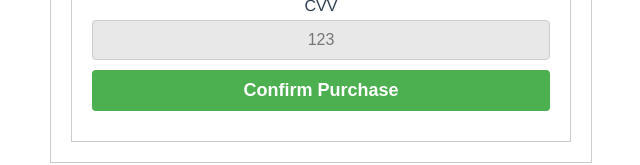
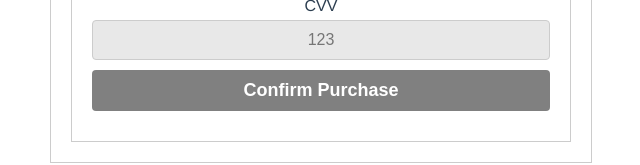
Before and after one commit to Shershulia/FullstackMarketplace, a Vue app in the folder frontend/: page /checkout in a window 1280 px wide. Shown: the part 444-609 px from the top of the page, without its empty margins (319-959 px from the left). Built offline with nearby package versions, Linux system fonts and the light colour scheme; what @fawmi/vue-google-maps would draw is missing.

Commit message:
Updated checkout validation

```diff
--- a/frontend/src/views/CheckoutView.vue
+++ b/frontend/src/views/CheckoutView.vue
@@ -5,18 +5,18 @@
     <br /> <br />
     <form class="checkout-form">
       <label for="card-number">Card Number</label>
-      <input type="text" id="card-number" placeholder="1234 5678 9012 3456" required>
+      <input type="text" id="card-number" placeholder="1234 5678 9012 3456" v-model="cardNumber" required>
 
       <label for="cardholder-name">Cardholder's Name</label>
-      <input type="text" id="cardholder-name" placeholder="John Doe" required>
+      <input type="text" id="cardholder-name" placeholder="John Doe" v-model="cardholderName" required>
 
       <label>Expiration Date</label>
       <Datepicker id="expiration-date" v-model="selectedDate" inputFormat="MM/yyyy"></Datepicker>
 
       <label for="cvv">CVV</label>
-      <input type="text" id="cvv" placeholder="123" required>
+      <input type="text" id="cvv" placeholder="123" v-model="cvv" required>
 
-      <button class="confirm-purchase-button" @click.prevent="confirmPurchase">Confirm Purchase</button>
+      <button class="confirm-purchase-button" :disabled="!canConfirmPurchase" @click.prevent="confirmPurchase">Confirm Purchase</button>
     </form>
 
     <div v-if="showConfirmation" class="checkout-confirmation">Purchase confirmed! Thank you for your business.</div>
@@ -34,18 +34,23 @@ export default defineComponent({
     return {
       selectedDate: new Date(),
       price: this.$store.state.price,
+      confirmation: false,
+      cardNumber: '',
+      cardholderName: '',
+      cvv: '',
     }
   },
   computed: {
     showConfirmation() {
-      // Return true if purchase was confirmed
-      return false
+      return this.confirmation;
+    },
+    canConfirmPurchase() {
+      return this.cardNumber.length > 15 && this.cardholderName !== '' && this.cvv.length > 2;
     },
   },
   methods: {
     confirmPurchase() {
-      // Perform actions to confirm purchase and show confirmation message
-      this.showConfirmation = true
+      this.confirmation = true
     },
   },
 })
@@ -93,6 +98,10 @@ button {
   border: none;
 }
 
+.confirm-purchase-button:disabled {
+  background-color: grey;
+}
+
 .confirm-purchase-button:hover {
   background-color: #45a049;
 }
```
